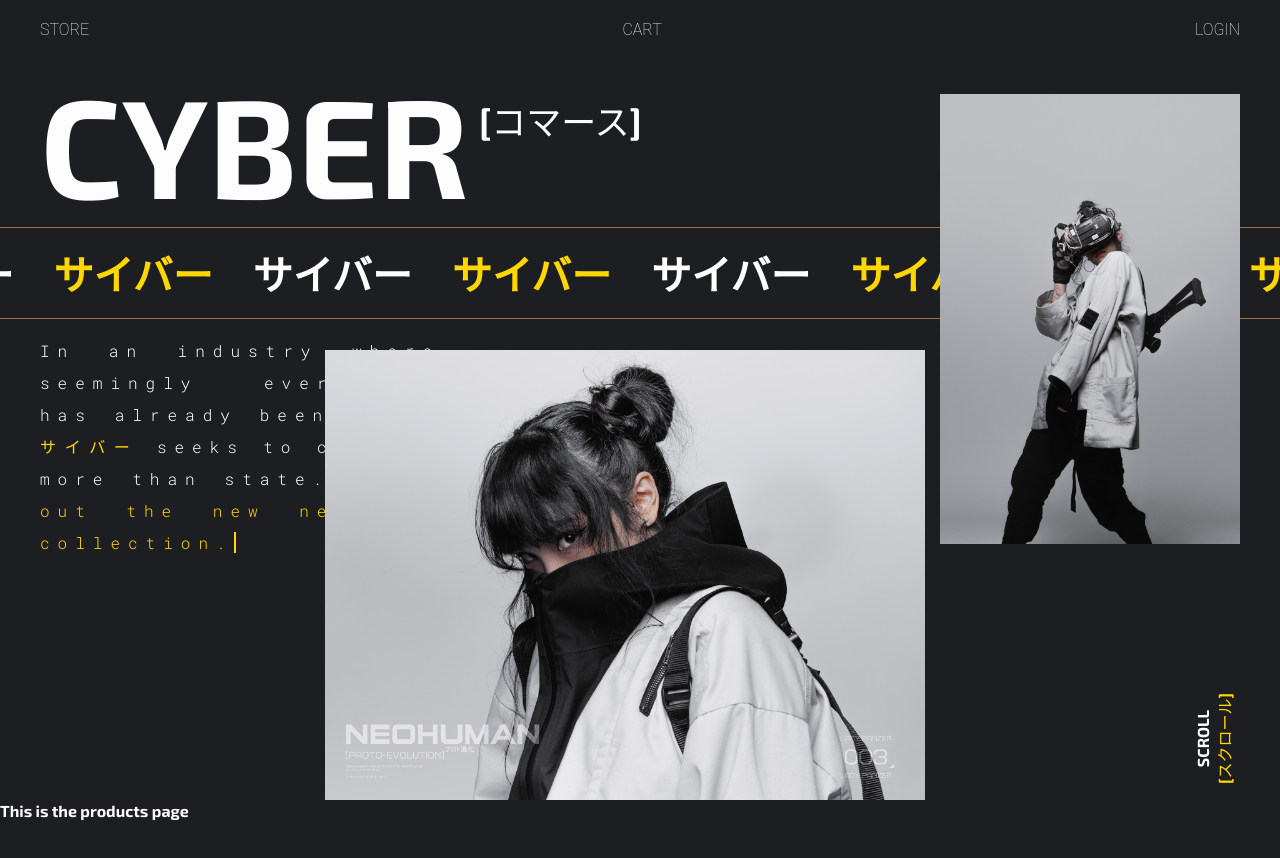
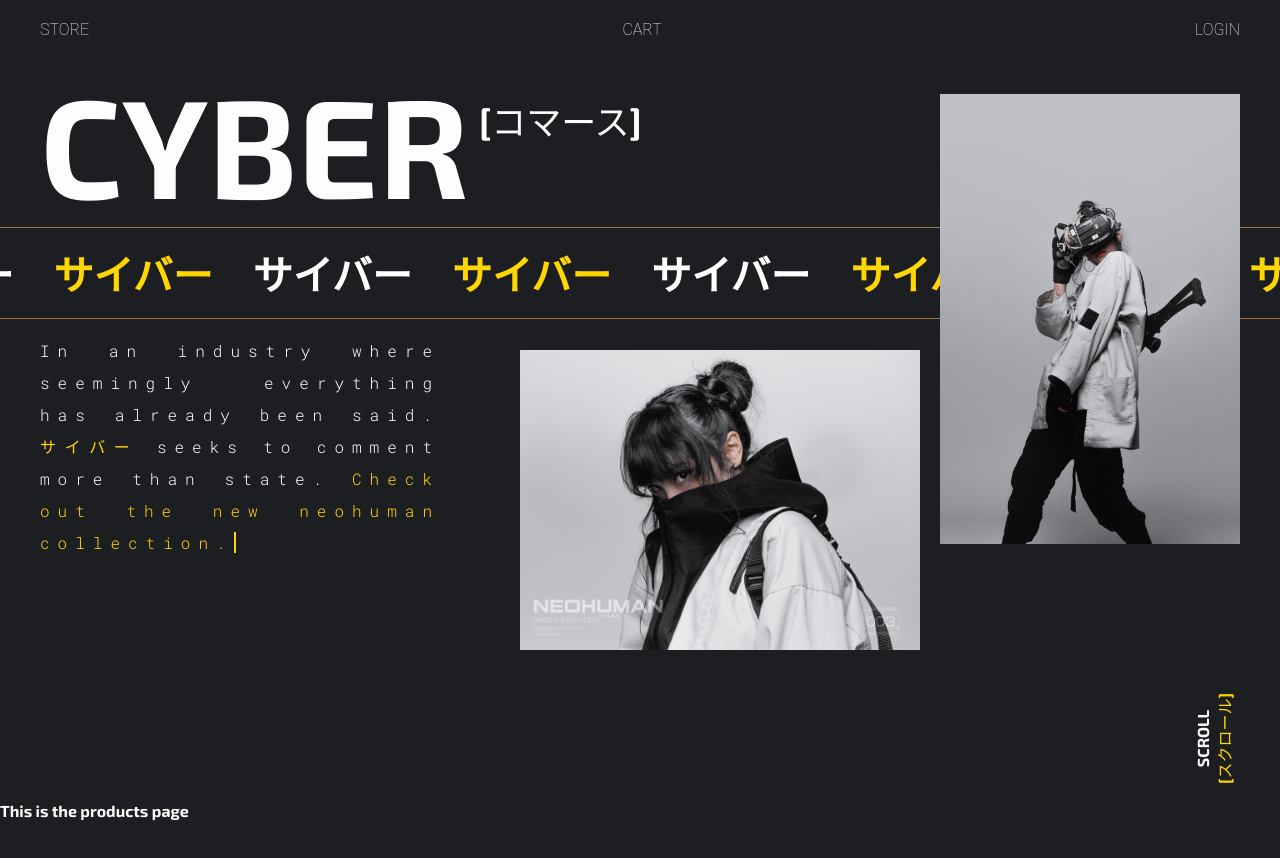
Before and after one commit to jzwoo/cyberpunk, a React (Create React App) app: page / in a window 1280 px wide. Shown: the top 858 px of the page. Built offline with nearby package versions, Linux system fonts and the light colour scheme.

Commit message:
Installed packages

```diff
--- a/package.json
+++ b/package.json
@@ -10,8 +10,11 @@
     "@types/node": "^16.18.38",
     "@types/react": "^18.2.14",
     "@types/react-dom": "^18.2.6",
+    "antd": "^5.7.0",
+    "axios": "^1.4.0",
     "react": "^18.2.0",
     "react-dom": "^18.2.0",
+    "react-router-dom": "^6.14.1",
     "react-scripts": "5.0.1",
     "typescript": "^4.9.5",
     "web-vitals": "^2.1.4"
--- a/src/App.css
+++ b/src/App.css
@@ -1,7 +1,7 @@
 :root {
     --black: #1D1E22;
     --white: #FDFDFD;
-    --gold: #9C7244
+    --gold: #9C7244;
 }
 
 .app {
--- a/src/components/FloatingImage/FloatingImage.css
+++ b/src/components/FloatingImage/FloatingImage.css
@@ -1,8 +1,8 @@
 .image1 {
     position: absolute;
-    width: 600px;
+    width: 700px;
     height: auto;
-    right: 355px;
+    right: 360px;
     top: 350px;
     z-index: 1;
 }
@@ -15,3 +15,16 @@
     top: 94px;
     z-index: 1;
 }
+
+@media screen and (max-width: 1600px) {
+    .image1 {
+        width: 400px;
+        font-size: 1em;
+    }
+}
+
+@media screen and (max-width: 1000px) {
+    .image1 {
+        display: none;
+    }
+}
--- a/src/components/Home/Home.css
+++ b/src/components/Home/Home.css
@@ -23,9 +23,10 @@
 
 .intro {
     padding-left: 40px;
-    width: 400px;
+    width: 500px;
 
     font-family: 'Roboto Mono', monospace;
+    font-size: 20px;
     letter-spacing: 8px;
     line-height: 2;
     text-align: justify;
@@ -62,3 +63,10 @@
         border-color: gold;
     }
 }
+
+@media screen and (max-width: 1600px) {
+    .intro {
+        width: 400px;
+        font-size: 1em;
+    }
+}
```
Also changed, not shown: 1 other file (tests, documents, lock files or other folders).
